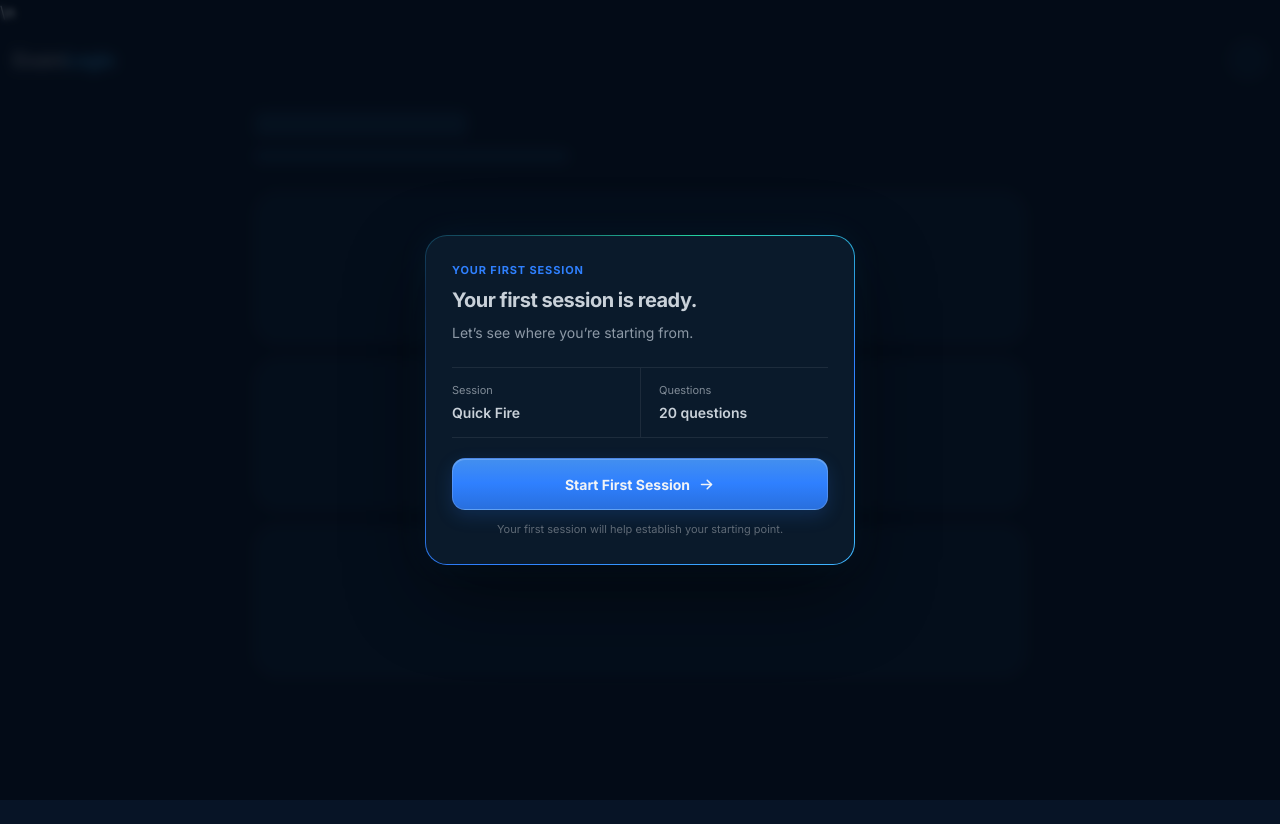
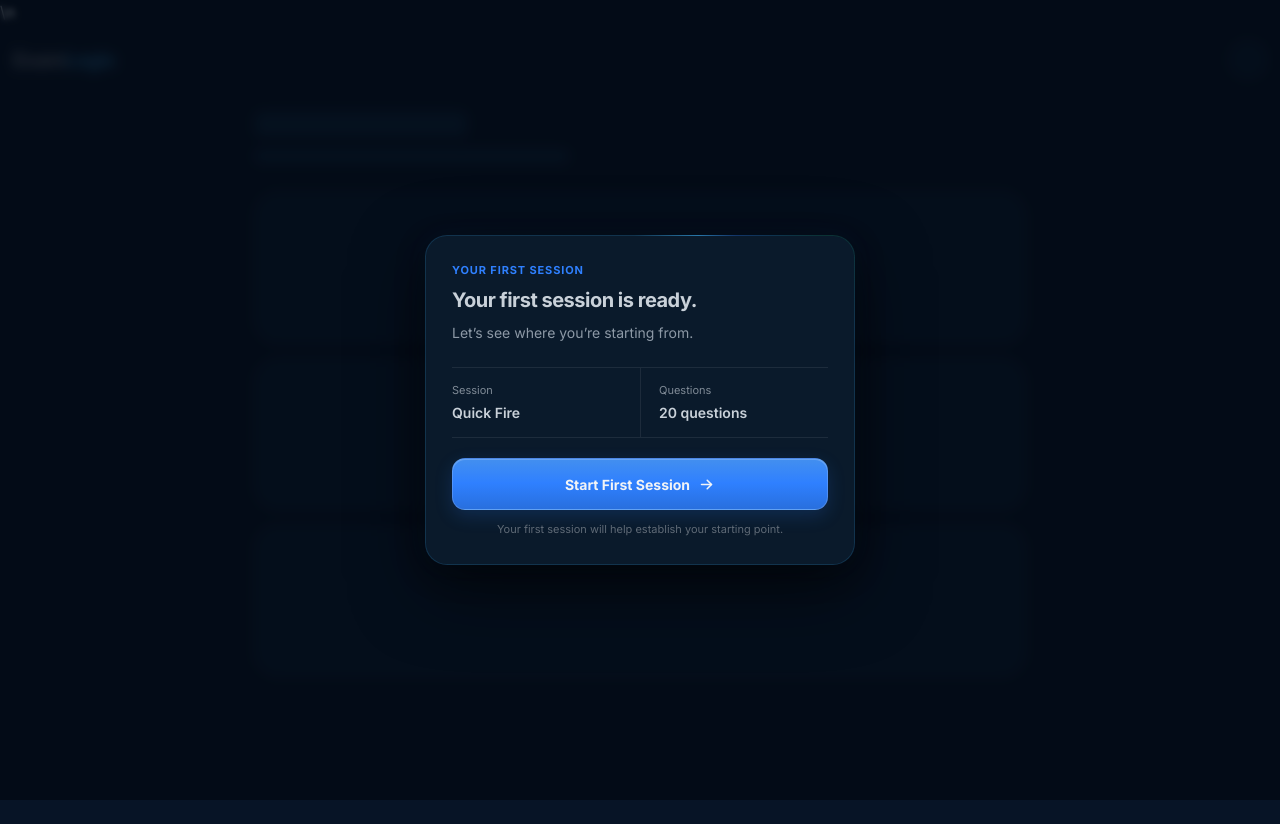
Before and after one commit to examforge99/examlogic, a Next.js app: page /prototypes/first-session in a window 1280 px wide. Built offline with nearby package versions, Linux system fonts and the light colour scheme.

Commit message:
Refine border animation into subtle elevated edge light

```diff
--- a/src/app/prototypes/first-session/page.tsx
+++ b/src/app/prototypes/first-session/page.tsx
@@ -12,7 +12,7 @@ const styles: Record<string, CSSProperties> = {
   skeletonLine: { width: '310px', height: '14px', borderRadius: '6px', background: '#153B59', marginBottom: '28px' },
   skeletonCard: { height: '150px', background: '#102A43', border: '1px solid rgba(255,255,255,0.08)', borderRadius: '24px', marginBottom: '14px' },
   overlay: { position: 'fixed', inset: 0, display: 'flex', alignItems: 'center', justifyContent: 'center', padding: '20px', background: 'rgba(3,8,16,0.62)', backdropFilter: 'blur(3px)', WebkitBackdropFilter: 'blur(3px)', zIndex: 10 },
-  modalBorder: { width: 'min(100%, 430px)', padding: '1px', borderRadius: '22px', background: 'conic-gradient(from var(--border-angle), #3FB7FF, #2F80FF 28%, #102C50 48%, #25D6A2 72%, #2F80FF 88%, #3FB7FF)', boxShadow: '0 30px 80px rgba(0,0,0,0.48), 0 0 32px rgba(63,183,255,0.07)', animation: 'borderOrbit 16s linear infinite', ['--border-angle' as string]: '0deg' },
+  modalBorder: { width: 'min(100%, 430px)', padding: '1px', borderRadius: '22px', background: 'conic-gradient(from var(--border-angle), rgba(63,183,255,0.22) 0%, rgba(63,183,255,0.22) 72%, rgba(63,183,255,0.62) 78%, rgba(47,128,255,0.34) 81%, rgba(37,214,162,0.18) 86%, rgba(63,183,255,0.22) 92%, rgba(63,183,255,0.22) 100%)', boxShadow: '0 24px 70px rgba(0,0,0,0.58), 0 8px 28px rgba(0,0,0,0.34), 0 0 22px rgba(47,128,255,0.06)', animation: 'borderOrbit 20s linear infinite', ['--border-angle' as string]: '0deg' },
   modal: { width: '100%', background: '#0A1A2B', borderRadius: '21px', padding: '26px' },
   eyebrow: { color: '#2F80FF', fontSize: '11px', fontWeight: 700, letterSpacing: '0.08em', textTransform: 'uppercase', marginBottom: '9px' },
   title: { fontSize: '20px', lineHeight: 1.2, letterSpacing: '-0.025em', fontWeight: 650, color: '#C9D1D9', maxWidth: '340px', marginBottom: '10px' },
```
